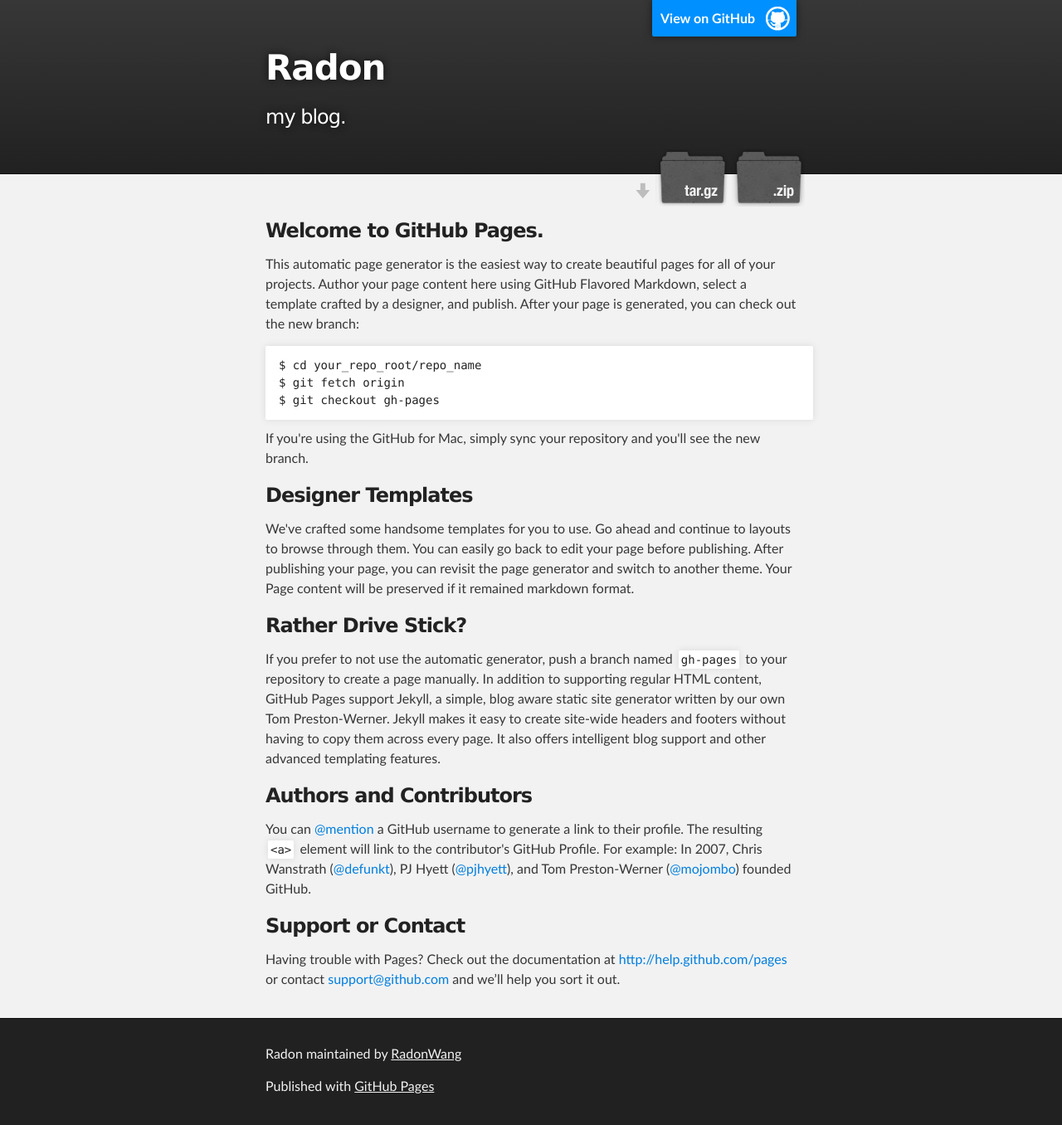
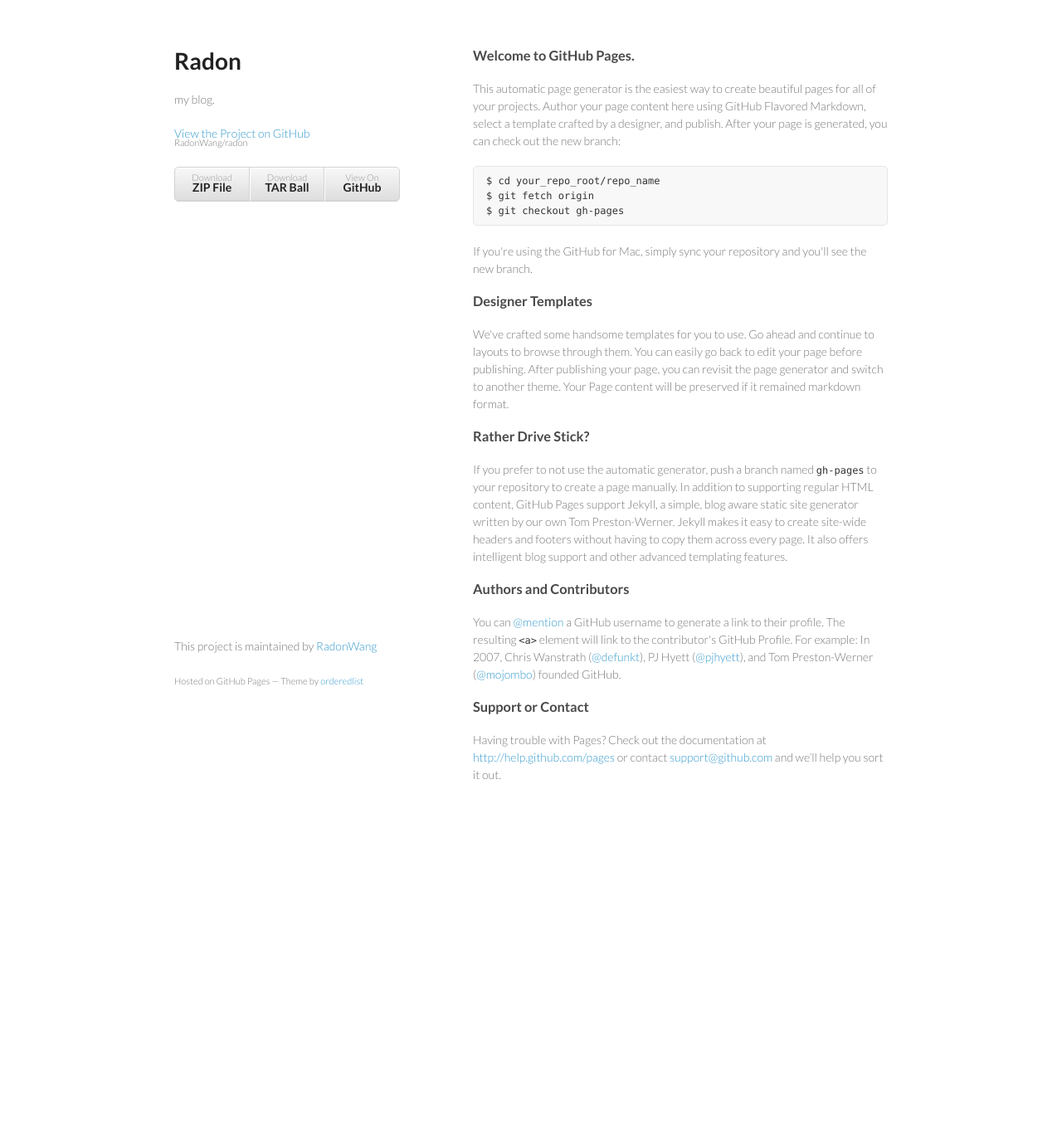
Before and after one commit to RadonWang/radon, a Jekyll site: the page index.html, which Jekyll copies as it is, in a window 1280 px wide. Shown: the whole page at 83% size. Built offline with Jekyll 4.4.1, drawn with Linux system fonts in a browser that asks for light colours; after the commit the page ends 1014 px from its top, so only the background shows below that.

Commit message:
Create gh-pages branch via GitHub

```diff
--- a/index.html
+++ b/index.html
@@ -1,36 +1,33 @@
-<!DOCTYPE html>
+<!doctype html>
 <html>
+  <head>
+    <meta charset="utf-8">
+    <meta http-equiv="X-UA-Compatible" content="chrome=1">
+    <title>Radon by RadonWang</title>
 
-  <head>
-    <meta charset='utf-8'>
-    <meta http-equiv="X-UA-Compatible" content="chrome=1">
-    <meta name="description" content="Radon : my blog.">
+    <link rel="stylesheet" href="stylesheets/styles.css">
+    <link rel="stylesheet" href="stylesheets/pygment_trac.css">
+    <meta name="viewport" content="width=device-width, initial-scale=1, user-scalable=no">
+    <!--[if lt IE 9]>
+    <script src="//html5shiv.googlecode.com/svn/trunk/html5.js"></script>
+    <![endif]-->
+  </head>
+  <body>
+    <div class="wrapper">
+      <header>
+        <h1>Radon</h1>
+        <p>my blog.</p>
 
-    <link rel="stylesheet" type="text/css" media="screen" href="stylesheets/stylesheet.css">
+        <p class="view"><a href="https://github.com/RadonWang/radon">View the Project on GitHub <small>RadonWang/radon</small></a></p>
 
-    <title>Radon</title>
-  </head>
 
-  <body>
-
-    <!-- HEADER -->
-    <div id="header_wrap" class="outer">
-        <header class="inner">
-          <a id="forkme_banner" href="https://github.com/RadonWang/radon">View on GitHub</a>
-
-          <h1 id="project_title">Radon</h1>
-          <h2 id="project_tagline">my blog.</h2>
-
-            <section id="downloads">
-              <a class="zip_download_link" href="https://github.com/RadonWang/radon/zipball/master">Download this project as a .zip file</a>
-              <a class="tar_download_link" href="https://github.com/RadonWang/radon/tarball/master">Download this project as a tar.gz file</a>
-            </section>
-        </header>
-    </div>
-
-    <!-- MAIN CONTENT -->
-    <div id="main_content_wrap" class="outer">
-      <section id="main_content" class="inner">
+        <ul>
+          <li><a href="https://github.com/RadonWang/radon/zipball/master">Download <strong>ZIP File</strong></a></li>
+          <li><a href="https://github.com/RadonWang/radon/tarball/master">Download <strong>TAR Ball</strong></a></li>
+          <li><a href="https://github.com/RadonWang/radon">View On <strong>GitHub</strong></a></li>
+        </ul>
+      </header>
+      <section>
         <h3>
 <a name="welcome-to-github-pages" class="anchor" href="#welcome-to-github-pages"><span class="octicon octicon-link"></span></a>Welcome to GitHub Pages.</h3>
 
@@ -63,17 +60,12 @@
 
 <p>Having trouble with Pages? Check out the documentation at <a href="http://help.github.com/pages">http://help.github.com/pages</a> or contact <a href="mailto:support@github.com">support@github.com</a> and we’ll help you sort it out.</p>
       </section>
-    </div>
-
-    <!-- FOOTER  -->
-    <div id="footer_wrap" class="outer">
-      <footer class="inner">
-        <p class="copyright">Radon maintained by <a href="https://github.com/RadonWang">RadonWang</a></p>
-        <p>Published with <a href="http://pages.github.com">GitHub Pages</a></p>
+      <footer>
+        <p>This project is maintained by <a href="https://github.com/RadonWang">RadonWang</a></p>
+        <p><small>Hosted on GitHub Pages &mdash; Theme by <a href="https://github.com/orderedlist">orderedlist</a></small></p>
       </footer>
     </div>
-
-
+    <script src="javascripts/scale.fix.js"></script>
 
   </body>
 </html>
--- /dev/null
+++ b/javascripts/scale.fix.js
@@ -0,0 +1,17 @@
+var metas = document.getElementsByTagName('meta');
+var i;
+if (navigator.userAgent.match(/iPhone/i)) {
+  for (i=0; i<metas.length; i++) {
+    if (metas[i].name == "viewport") {
+      metas[i].content = "width=device-width, minimum-scale=1.0, maximum-scale=1.0";
+    }
+  }
+  document.addEventListener("gesturestart", gestureStart, false);
+}
+function gestureStart() {
+  for (i=0; i<metas.length; i++) {
+    if (metas[i].name == "viewport") {
+      metas[i].content = "width=device-width, minimum-scale=0.25, maximum-scale=1.6";
+    }
+  }
+}
--- a/stylesheets/pygment_trac.css
+++ b/stylesheets/pygment_trac.css
@@ -1,65 +1,64 @@
-.highlight .hll { background-color: #ffffcc }
-.highlight  { background: #f0f3f3; }
-.highlight .c { color: #0099FF; font-style: italic } /* Comment */
-.highlight .err { color: #AA0000; background-color: #FFAAAA } /* Error */
-.highlight .k { color: #006699; font-weight: bold } /* Keyword */
-.highlight .o { color: #555555 } /* Operator */
-.highlight .cm { color: #0099FF; font-style: italic } /* Comment.Multiline */
-.highlight .cp { color: #009999 } /* Comment.Preproc */
-.highlight .c1 { color: #0099FF; font-style: italic } /* Comment.Single */
-.highlight .cs { color: #0099FF; font-weight: bold; font-style: italic } /* Comment.Special */
-.highlight .gd { background-color: #FFCCCC; border: 1px solid #CC0000 } /* Generic.Deleted */
+.highlight  { background: #ffffff; }
+.highlight .c { color: #999988; font-style: italic } /* Comment */
+.highlight .err { color: #a61717; background-color: #e3d2d2 } /* Error */
+.highlight .k { font-weight: bold } /* Keyword */
+.highlight .o { font-weight: bold } /* Operator */
+.highlight .cm { color: #999988; font-style: italic } /* Comment.Multiline */
+.highlight .cp { color: #999999; font-weight: bold } /* Comment.Preproc */
+.highlight .c1 { color: #999988; font-style: italic } /* Comment.Single */
+.highlight .cs { color: #999999; font-weight: bold; font-style: italic } /* Comment.Special */
+.highlight .gd { color: #000000; background-color: #ffdddd } /* Generic.Deleted */
+.highlight .gd .x { color: #000000; background-color: #ffaaaa } /* Generic.Deleted.Specific */
 .highlight .ge { font-style: italic } /* Generic.Emph */
-.highlight .gr { color: #FF0000 } /* Generic.Error */
-.highlight .gh { color: #003300; font-weight: bold } /* Generic.Heading */
-.highlight .gi { background-color: #CCFFCC; border: 1px solid #00CC00 } /* Generic.Inserted */
-.highlight .go { color: #AAAAAA } /* Generic.Output */
-.highlight .gp { color: #000099; font-weight: bold } /* Generic.Prompt */
+.highlight .gr { color: #aa0000 } /* Generic.Error */
+.highlight .gh { color: #999999 } /* Generic.Heading */
+.highlight .gi { color: #000000; background-color: #ddffdd } /* Generic.Inserted */
+.highlight .gi .x { color: #000000; background-color: #aaffaa } /* Generic.Inserted.Specific */
+.highlight .go { color: #888888 } /* Generic.Output */
+.highlight .gp { color: #555555 } /* Generic.Prompt */
 .highlight .gs { font-weight: bold } /* Generic.Strong */
-.highlight .gu { color: #003300; font-weight: bold } /* Generic.Subheading */
-.highlight .gt { color: #99CC66 } /* Generic.Traceback */
-.highlight .kc { color: #006699; font-weight: bold } /* Keyword.Constant */
-.highlight .kd { color: #006699; font-weight: bold } /* Keyword.Declaration */
-.highlight .kn { color: #006699; font-weight: bold } /* Keyword.Namespace */
-.highlight .kp { color: #006699 } /* Keyword.Pseudo */
-.highlight .kr { color: #006699; font-weight: bold } /* Keyword.Reserved */
-.highlight .kt { color: #007788; font-weight: bold } /* Keyword.Type */
-.highlight .m { color: #FF6600 } /* Literal.Number */
-.highlight .s { color: #CC3300 } /* Literal.String */
-.highlight .na { color: #330099 } /* Name.Attribute */
-.highlight .nb { color: #336666 } /* Name.Builtin */
-.highlight .nc { color: #00AA88; font-weight: bold } /* Name.Class */
-.highlight .no { color: #336600 } /* Name.Constant */
-.highlight .nd { color: #9999FF } /* Name.Decorator */
-.highlight .ni { color: #999999; font-weight: bold } /* Name.Entity */
-.highlight .ne { color: #CC0000; font-weight: bold } /* Name.Exception */
-.highlight .nf { color: #CC00FF } /* Name.Function */
-.highlight .nl { color: #9999FF } /* Name.Label */
-.highlight .nn { color: #00CCFF; font-weight: bold } /* Name.Namespace */
-.highlight .nt { color: #330099; font-weight: bold } /* Name.Tag */
-.highlight .nv { color: #003333 } /* Name.Variable */
-.highlight .ow { color: #000000; font-weight: bold } /* Operator.Word */
+.highlight .gu { color: #800080; font-weight: bold; } /* Generic.Subheading */
+.highlight .gt { color: #aa0000 } /* Generic.Traceback */
+.highlight .kc { font-weight: bold } /* Keyword.Constant */
+.highlight .kd { font-weight: bold } /* Keyword.Declaration */
+.highlight .kn { font-weight: bold } /* Keyword.Namespace */
+.highlight .kp { font-weight: bold } /* Keyword.Pseudo */
+.highlight .kr { font-weight: bold } /* Keyword.Reserved */
+.highlight .kt { color: #445588; font-weight: bold } /* Keyword.Type */
+.highlight .m { color: #009999 } /* Literal.Number */
+.highlight .s { color: #d14 } /* Literal.String */
+.highlight .na { color: #008080 } /* Name.Attribute */
+.highlight .nb { color: #0086B3 } /* Name.Builtin */
+.highlight .nc { color: #445588; font-weight: bold } /* Name.Class */
+.highlight .no { color: #008080 } /* Name.Constant */
+.highlight .ni { color: #800080 } /* Name.Entity */
+.highlight .ne { color: #990000; font-weight: bold } /* Name.Exception */
+.highlight .nf { color: #990000; font-weight: bold } /* Name.Function */
+.highlight .nn { color: #555555 } /* Name.Namespace */
+.highlight .nt { color: #000080 } /* Name.Tag */
+.highlight .nv { color: #008080 } /* Name.Variable */
+.highlight .ow { font-weight: bold } /* Operator.Word */
 .highlight .w { color: #bbbbbb } /* Text.Whitespace */
-.highlight .mf { color: #FF6600 } /* Literal.Number.Float */
-.highlight .mh { color: #FF6600 } /* Literal.Number.Hex */
-.highlight .mi { color: #FF6600 } /* Literal.Number.Integer */
-.highlight .mo { color: #FF6600 } /* Literal.Number.Oct */
-.highlight .sb { color: #CC3300 } /* Literal.String.Backtick */
-.highlight .sc { color: #CC3300 } /* Literal.String.Char */
-.highlight .sd { color: #CC3300; font-style: italic } /* Literal.String.Doc */
-.highlight .s2 { color: #CC3300 } /* Literal.String.Double */
-.highlight .se { color: #CC3300; font-weight: bold } /* Literal.String.Escape */
-.highlight .sh { color: #CC3300 } /* Literal.String.Heredoc */
-.highlight .si { color: #AA0000 } /* Literal.String.Interpol */
-.highlight .sx { color: #CC3300 } /* Literal.String.Other */
-.highlight .sr { color: #33AAAA } /* Literal.String.Regex */
-.highlight .s1 { color: #CC3300 } /* Literal.String.Single */
-.highlight .ss { color: #FFCC33 } /* Literal.String.Symbol */
-.highlight .bp { color: #336666 } /* Name.Builtin.Pseudo */
-.highlight .vc { color: #003333 } /* Name.Variable.Class */
-.highlight .vg { color: #003333 } /* Name.Variable.Global */
-.highlight .vi { color: #003333 } /* Name.Variable.Instance */
-.highlight .il { color: #FF6600 } /* Literal.Number.Integer.Long */
+.highlight .mf { color: #009999 } /* Literal.Number.Float */
+.highlight .mh { color: #009999 } /* Literal.Number.Hex */
+.highlight .mi { color: #009999 } /* Literal.Number.Integer */
+.highlight .mo { color: #009999 } /* Literal.Number.Oct */
+.highlight .sb { color: #d14 } /* Literal.String.Backtick */
+.highlight .sc { color: #d14 } /* Literal.String.Char */
+.highlight .sd { color: #d14 } /* Literal.String.Doc */
+.highlight .s2 { color: #d14 } /* Literal.String.Double */
+.highlight .se { color: #d14 } /* Literal.String.Escape */
+.highlight .sh { color: #d14 } /* Literal.String.Heredoc */
+.highlight .si { color: #d14 } /* Literal.String.Interpol */
+.highlight .sx { color: #d14 } /* Literal.String.Other */
+.highlight .sr { color: #009926 } /* Literal.String.Regex */
+.highlight .s1 { color: #d14 } /* Literal.String.Single */
+.highlight .ss { color: #990073 } /* Literal.String.Symbol */
+.highlight .bp { color: #999999 } /* Name.Builtin.Pseudo */
+.highlight .vc { color: #008080 } /* Name.Variable.Class */
+.highlight .vg { color: #008080 } /* Name.Variable.Global */
+.highlight .vi { color: #008080 } /* Name.Variable.Instance */
+.highlight .il { color: #009999 } /* Literal.Number.Integer.Long */
 
 .type-csharp .highlight .k { color: #0000FF }
 .type-csharp .highlight .kt { color: #0000FF }
--- /dev/null
+++ b/stylesheets/styles.css
@@ -0,0 +1,255 @@
+@import url(https://fonts.googleapis.com/css?family=Lato:300italic,700italic,300,700);
+
+body {
+  padding:50px;
+  font:14px/1.5 Lato, "Helvetica Neue", Helvetica, Arial, sans-serif;
+  color:#777;
+  font-weight:300;
+}
+
+h1, h2, h3, h4, h5, h6 {
+  color:#222;
+  margin:0 0 20px;
+}
+
+p, ul, ol, table, pre, dl {
+  margin:0 0 20px;
+}
+
+h1, h2, h3 {
+  line-height:1.1;
+}
+
+h1 {
+  font-size:28px;
+}
+
+h2 {
+  color:#393939;
+}
+
+h3, h4, h5, h6 {
+  color:#494949;
+}
+
+a {
+  color:#39c;
+  font-weight:400;
+  text-decoration:none;
+}
+
+a small {
+  font-size:11px;
+  color:#777;
+  margin-top:-0.6em;
+  display:block;
+}
+
+.wrapper {
+  width:860px;
+  margin:0 auto;
+}
+
+blockquote {
+  border-left:1px solid #e5e5e5;
+  margin:0;
+  padding:0 0 0 20px;
+  font-style:italic;
+}
+
+code, pre {
+  font-family:Monaco, Bitstream Vera Sans Mono, Lucida Console, Terminal;
+  color:#333;
+  font-size:12px;
+}
+
+pre {
+  padding:8px 15px;
+  background: #f8f8f8;
+  border-radius:5px;
+  border:1px solid #e5e5e5;
+  overflow-x: auto;
+}
+
+table {
+  width:100%;
+  border-collapse:collapse;
+}
+
+th, td {
+  text-align:left;
+  padding:5px 10px;
+  border-bottom:1px solid #e5e5e5;
+}
+
+dt {
+  color:#444;
+  font-weight:700;
+}
+
+th {
+  color:#444;
+}
+
+img {
+  max-width:100%;
+}
+
+header {
+  width:270px;
+  float:left;
+  position:fixed;
+}
+
+header ul {
+  list-style:none;
+  height:40px;
+
+  padding:0;
+
+  background: #eee;
+  background: -moz-linear-gradient(top, #f8f8f8 0%, #dddddd 100%);
+  background: -webkit-gradient(linear, left top, left bottom, color-stop(0%,#f8f8f8), color-stop(100%,#dddddd));
+  background: -webkit-linear-gradient(top, #f8f8f8 0%,#dddddd 100%);
+  background: -o-linear-gradient(top, #f8f8f8 0%,#dddddd 100%);
+  background: -ms-linear-gradient(top, #f8f8f8 0%,#dddddd 100%);
+  background: linear-gradient(top, #f8f8f8 0%,#dddddd 100%);
+
+  border-radius:5px;
+  border:1px solid #d2d2d2;
+  box-shadow:inset #fff 0 1px 0, inset rgba(0,0,0,0.03) 0 -1px 0;
+  width:270px;
+}
+
+header li {
+  width:89px;
+  float:left;
+  border-right:1px solid #d2d2d2;
+  height:40px;
+}
+
+header ul a {
+  line-height:1;
+  font-size:11px;
+  color:#999;
+  display:block;
+  text-align:center;
+  padding-top:6px;
+  height:40px;
+}
+
+strong {
+  color:#222;
+  font-weight:700;
+}
+
+header ul li + li {
+  width:88px;
+  border-left:1px solid #fff;
+}
+
+header ul li + li + li {
+  border-right:none;
+  width:89px;
+}
+
+header ul a strong {
+  font-size:14px;
+  display:block;
+  color:#222;
+}
+
+section {
+  width:500px;
+  float:right;
+  padding-bottom:50px;
+}
+
+small {
+  font-size:11px;
+}
+
+hr {
+  border:0;
+  background:#e5e5e5;
+  height:1px;
+  margin:0 0 20px;
+}
+
+footer {
+  width:270px;
+  float:left;
+  position:fixed;
+  bottom:50px;
+}
+
+@media print, screen and (max-width: 960px) {
+
+  div.wrapper {
+    width:auto;
+    margin:0;
+  }
+
+  header, section, footer {
+    float:none;
+    position:static;
+    width:auto;
+  }
+
+  header {
+    padding-right:320px;
+  }
+
+  section {
+    border:1px solid #e5e5e5;
+    border-width:1px 0;
+    padding:20px 0;
+    margin:0 0 20px;
+  }
+
+  header a small {
+    display:inline;
+  }
+
+  header ul {
+    position:absolute;
+    right:50px;
+    top:52px;
+  }
+}
+
+@media print, screen and (max-width: 720px) {
+  body {
+    word-wrap:break-word;
+  }
+
+  header {
+    padding:0;
+  }
+
+  header ul, header p.view {
+    position:static;
+  }
+
+  pre, code {
+    word-wrap:normal;
+  }
+}
+
+@media print, screen and (max-width: 480px) {
+  body {
+    padding:15px;
+  }
+
+  header ul {
+    display:none;
+  }
+}
+
+@media print {
+  body {
+    padding:0.4in;
+    font-size:12pt;
+    color:#444;
+  }
+}
```
